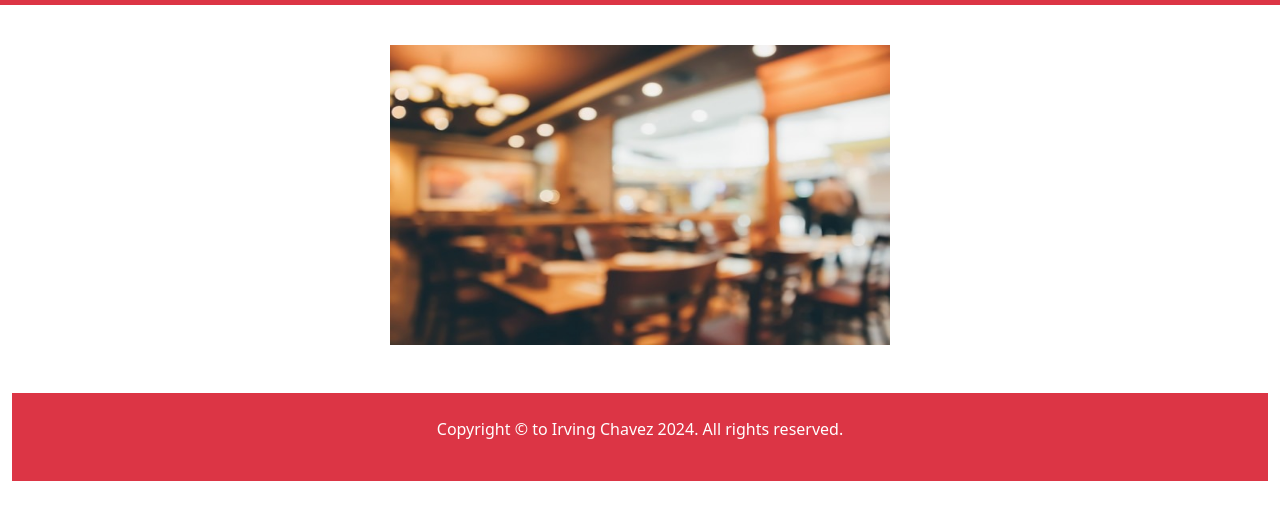
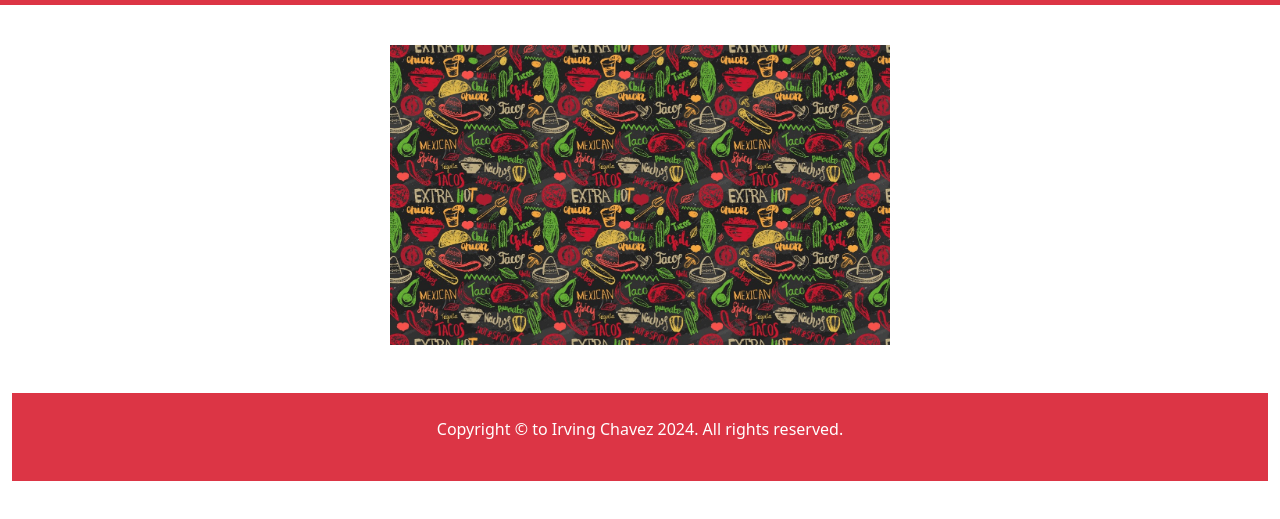
Before and after one commit to JJ2812/ELZarape-Gestion, a plain HTML site: page index.html in a window 1280 px wide. Shown: the part 51-570 px from the top of the page. Drawn offline with Linux system fonts and the light colour scheme.

Commit message:
Update index.html

```diff
--- a/index.html
+++ b/index.html
@@ -41,7 +41,7 @@
             </nav>
             <div class="container-fluid" id="contenedorPrincipal">
                 <div class="d-flex justify-content-center align-content-center mt-5">
-                    <img class="mt-5" width="500" height="300" src="imagenes/fondo2.jpg" alt=""/>
+                    <img class="mt-5" width="500" height="300" src="imagenes/fondoOG.jpg" alt=""/>
                 </div>
             </div>
             <footer class="mt-5 p-4 bg-danger text-white text-center">
```
